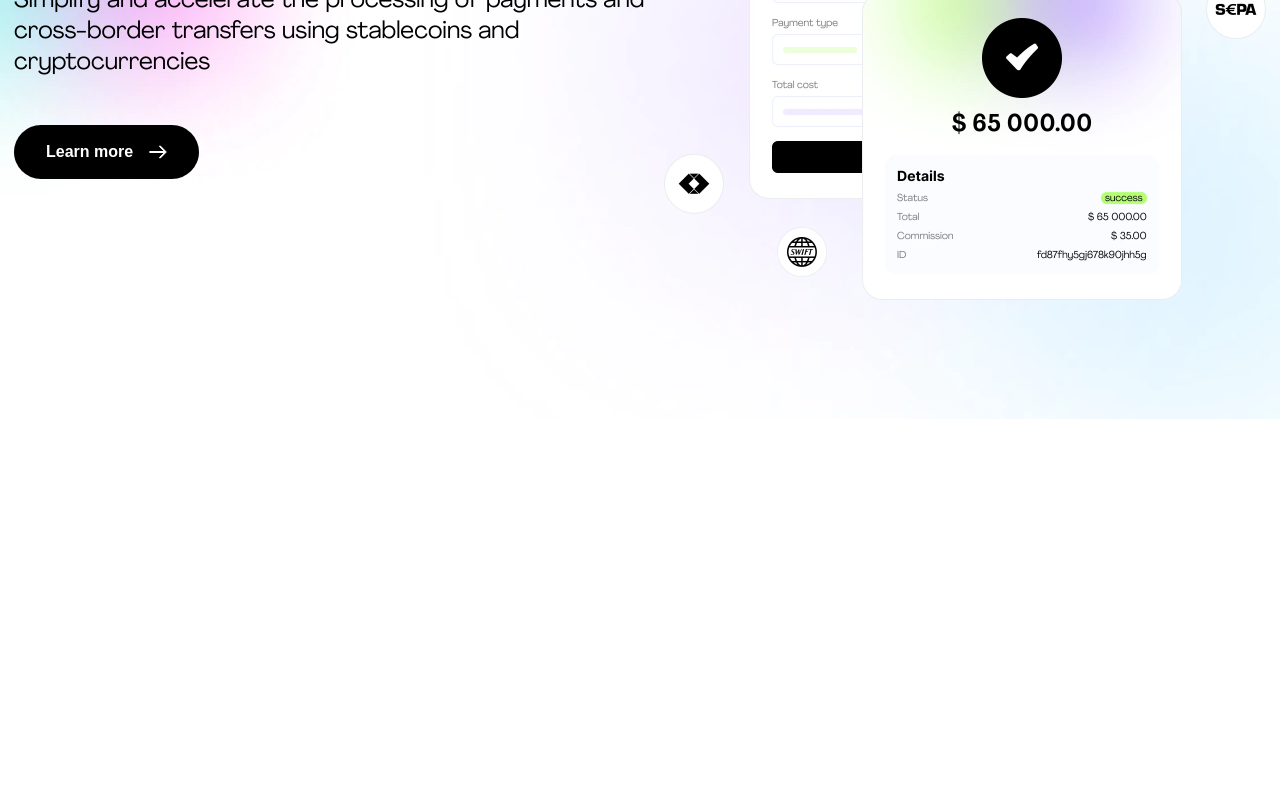
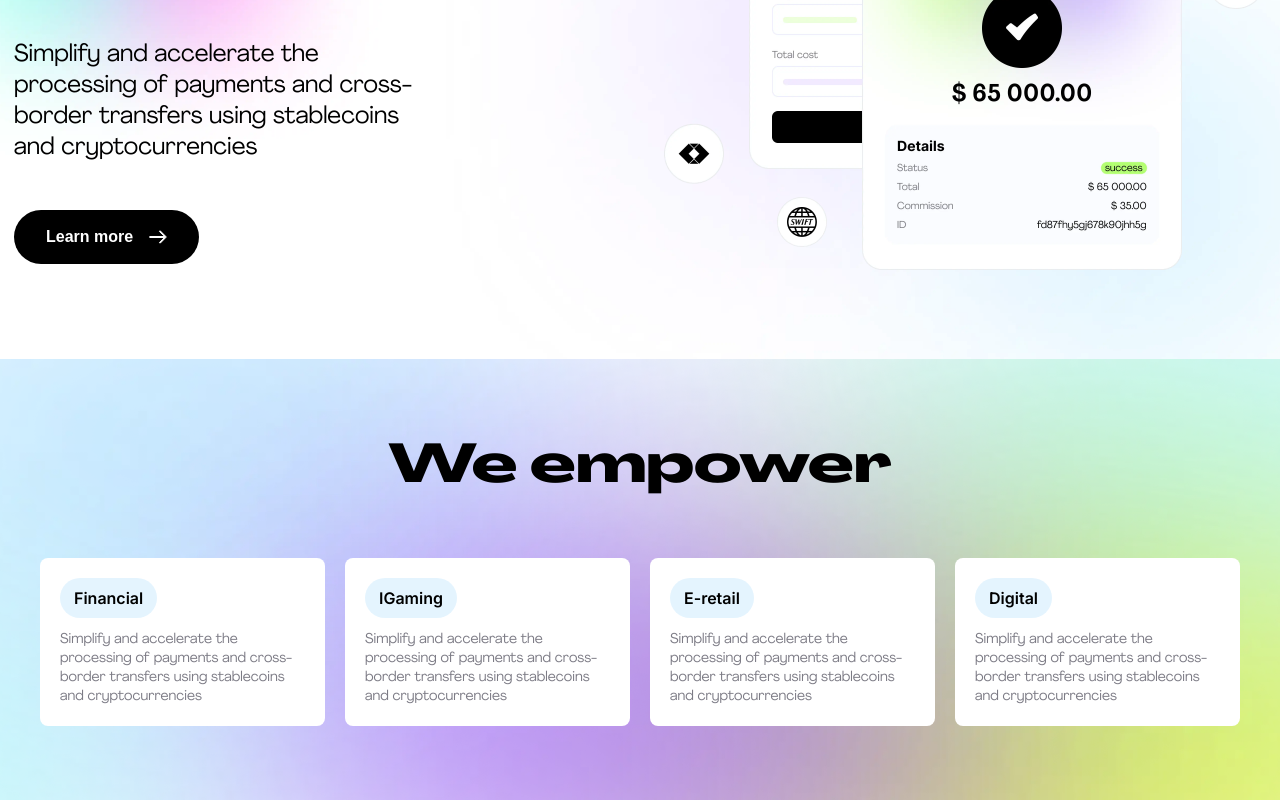
Before and after one commit to Pank3d/surf_bank, a React (Vite) app: page / in a window 1280 px wide. Shown: the part 1367-2167 px from the top of the page. Before the commit the page ends 1786 px from the top, so only its background shows below. Built offline with nearby package versions, Linux system fonts and the light colour scheme.

Commit message:
feat: section-we-empower

```diff
--- a/src/pages/Main.tsx
+++ b/src/pages/Main.tsx
@@ -2,6 +2,7 @@ import {
   SectionHero,
   SectionWhatWeDo,
   SectionOurMission,
+  SectionWeEmpower,
 } from "@/widgets/Sections";
 
 export const Main = () => (
@@ -9,5 +10,6 @@ export const Main = () => (
     <SectionHero />
     <SectionWhatWeDo />
     <SectionOurMission />
+    <SectionWeEmpower />
   </>
 );
--- a/src/shared/styles/_variables.scss
+++ b/src/shared/styles/_variables.scss
@@ -3,3 +3,4 @@ $green-color: #7ae41b;
 $red-color: #ff2626;
 $black-color: #000000;
 $white-color: #ffffff;
+$blue-color: #cae9fe82;
--- a/src/widgets/Sections/Main/section-our-mission/section-our-mission.module.scss
+++ b/src/widgets/Sections/Main/section-our-mission/section-our-mission.module.scss
@@ -7,11 +7,14 @@
   .section__inner {
     max-width: 1252px;
     margin: 0 auto;
-    padding: 112px 0;
+    padding: 82px 0;
     color: $black-color;
     display: flex;
-    align-items: flex-start;
+    align-items: center;
     justify-content: space-between;
+
+    .info {
+      max-width: 409px;
 
       .title {
         margin-bottom: 20px;
@@ -29,6 +32,7 @@
         padding: 18px 32px;
         font-size: 16px;
       }
+    }
 
     .img {
       max-width: 602px;
--- a/src/widgets/Sections/Main/section-our-mission/section-our-mission.tsx
+++ b/src/widgets/Sections/Main/section-our-mission/section-our-mission.tsx
@@ -5,7 +5,7 @@ import img_1 from "@/assets/images/section-our-mission/img-2.webp";
 export const SectionOurMission = () => (
   <section className={style.section}>
     <div className={style.section__inner}>
-      <div>
+      <div className={style.info}>
         <h2 className={style.title}>Our mission</h2>
         <p className={style.description}>
           Simplify and accelerate the processing of payments and cross-border
--- /dev/null
+++ b/src/widgets/Sections/Main/section-we-empower/model/data.ts
@@ -0,0 +1,22 @@
+export const cardData = [
+  {
+    title: "Financial",
+    description:
+      "Simplify and accelerate the processing of payments and cross-border transfers using stablecoins and cryptocurrencies",
+  },
+  {
+    title: "IGaming",
+    description:
+      "Simplify and accelerate the processing of payments and cross-border transfers using stablecoins and cryptocurrencies",
+  },
+  {
+    title: "E-retail",
+    description:
+      "Simplify and accelerate the processing of payments and cross-border transfers using stablecoins and cryptocurrencies",
+  },
+  {
+    title: "Digital",
+    description:
+      "Simplify and accelerate the processing of payments and cross-border transfers using stablecoins and cryptocurrencies",
+  },
+] as const;
--- /dev/null
+++ b/src/widgets/Sections/Main/section-we-empower/ui/section-we-empower.module.scss
@@ -0,0 +1,50 @@
+.section {
+  background: url("@/assets/images/section-we-empower/img-1.webp");
+  background-size: cover;
+  background-position: center;
+  background-repeat: no-repeat;
+
+  .section__inner {
+    max-width: 1332px;
+    margin: 0 auto;
+    padding: 74px 40px;
+
+    .title {
+      width: 100%;
+      margin-bottom: 54px;
+      font-size: 54px;
+      font-weight: 800;
+      font-family: "Agrandir-Grand", sans-serif;
+      text-align: center;
+    }
+
+    .cards {
+      display: flex;
+      gap: 20px;
+
+      .card {
+        background-color: $white-color;
+        border-radius: 8px;
+        padding: 20px;
+        display: flex;
+        flex-direction: column;
+        gap: 12px;
+
+        .card__title {
+          background-color: $blue-color;
+          color: $black-color;
+          border-radius: 100px;
+          padding: 10px 14px;
+          width: fit-content;
+          font-family: "Inter", sans-serif;
+          font-weight: 600;
+        }
+
+        .card__description {
+          font-size: 14px;
+          color: $gray-color;
+        }
+      }
+    }
+  }
+}
--- /dev/null
+++ b/src/widgets/Sections/Main/section-we-empower/ui/section-we-empower.tsx
@@ -0,0 +1,18 @@
+import style from "./section-we-empower.module.scss";
+import { cardData } from "../model/data";
+
+export const SectionWeEmpower = () => (
+  <section className={style.section}>
+    <div className={style.section__inner}>
+      <h2 className={style.title}>We empower</h2>
+      <div className={style.cards}>
+        {cardData.map((item) => (
+          <div className={style.card}>
+            <div className={style.card__title}>{item.title}</div>
+            <div className={style.card__description}>{item.description}</div>
+          </div>
+        ))}
+      </div>
+    </div>
+  </section>
+);
--- a/src/widgets/Sections/index.ts
+++ b/src/widgets/Sections/index.ts
@@ -2,3 +2,4 @@
 export { SectionHero } from "./Main/section-hero/section-hero";
 export { SectionWhatWeDo } from "./Main/section-what-we-do/section-what-we-do";
 export { SectionOurMission } from "./Main/section-our-mission/section-our-mission";
+export { SectionWeEmpower } from "./Main/section-we-empower/ui/section-we-empower";
```
Also changed, not shown: src/assets/images/section-we-empower/img-1.webp (added). Lines whose indentation alone changed are shown as unchanged.
